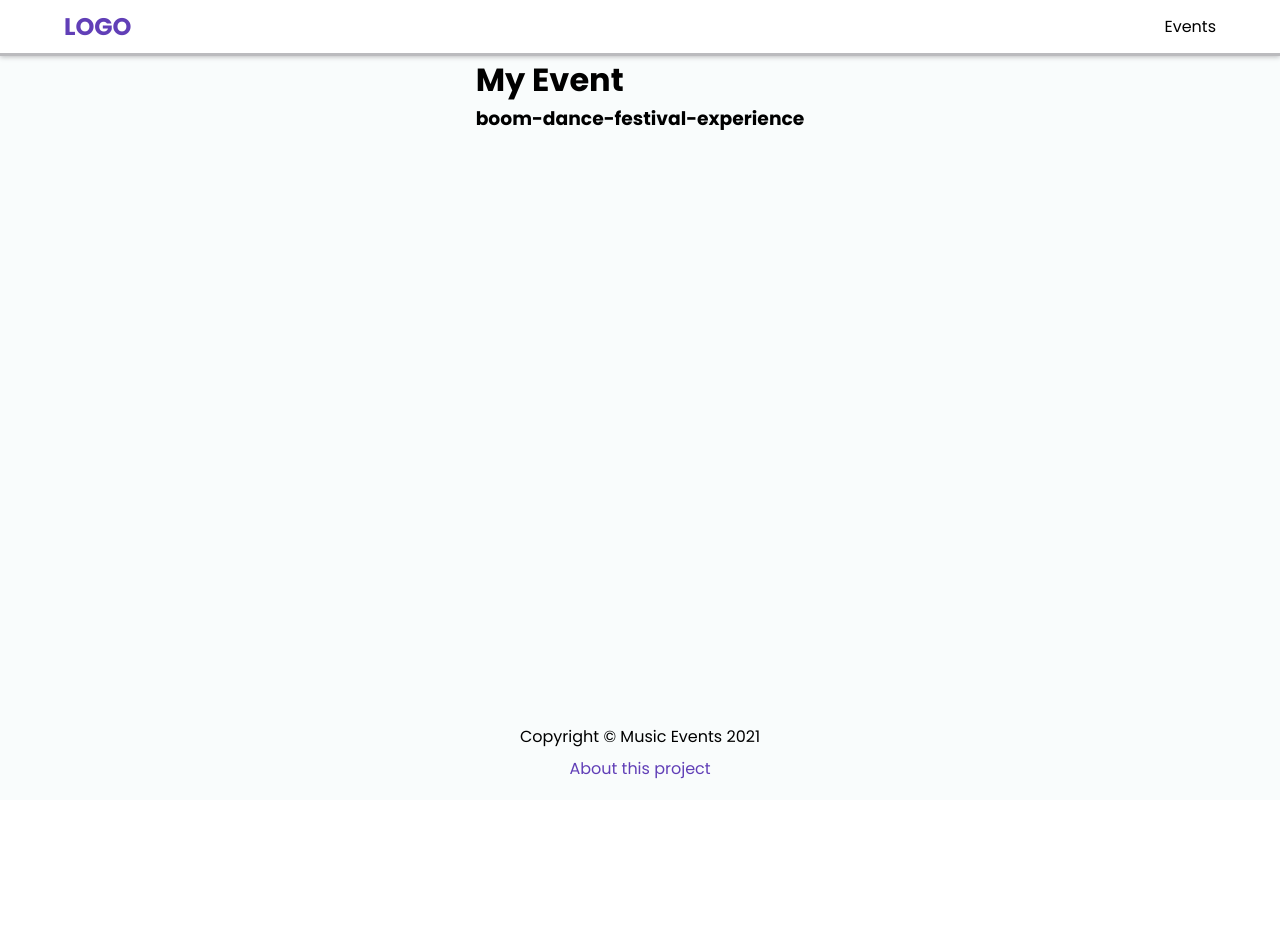
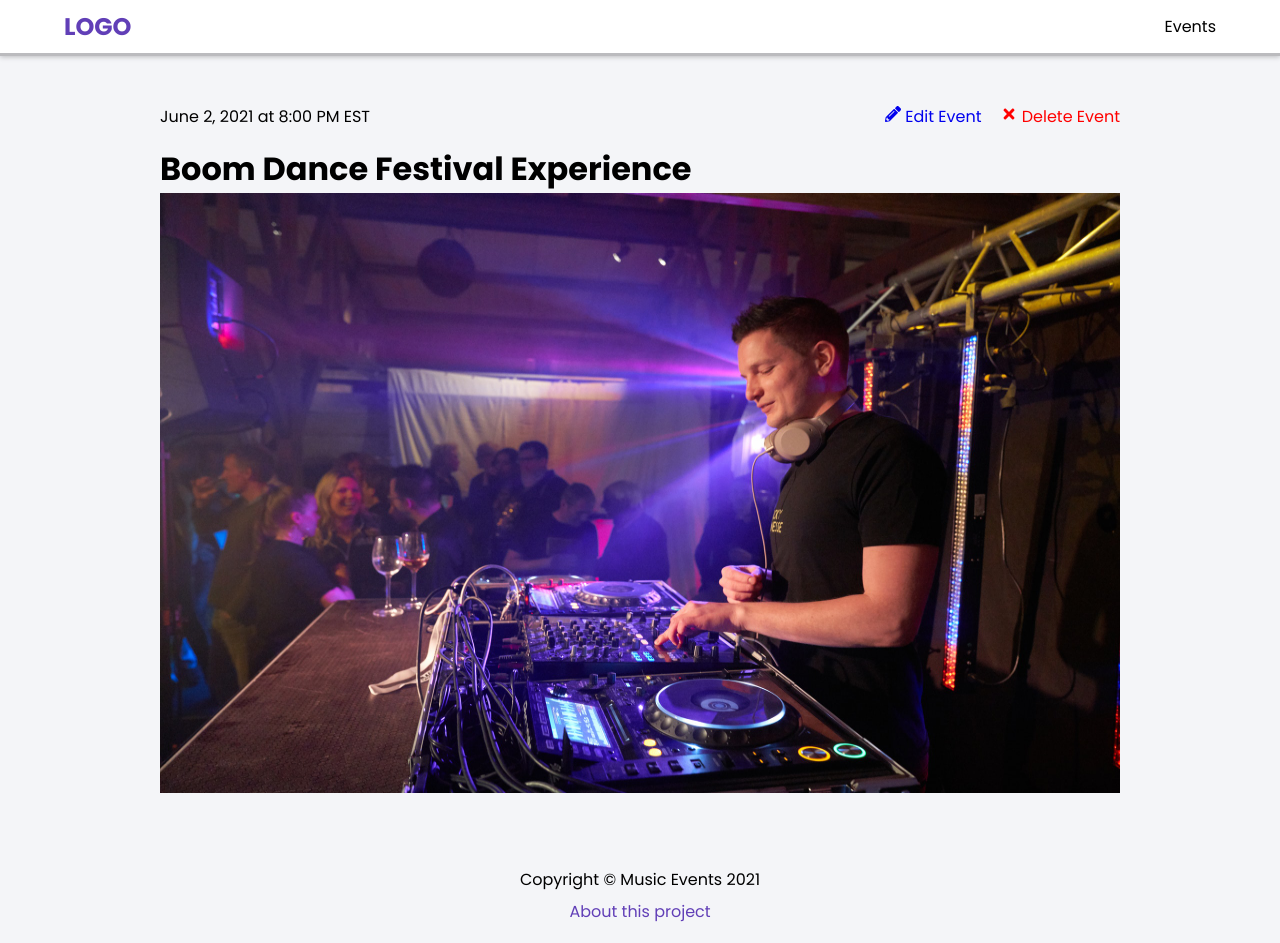
Before and after one commit to MaciejMondalski/Music-Events-App, a Next.js app: page /events/boom-dance-festival-experience in a window 1280 px wide. Before the commit the page ends 800 px from the top, so only its background shows below. Built offline with nearby package versions, Linux system fonts and the light colour scheme; no server answers.

Commit message:
slug design

```diff
--- a/pages/events/[slug].js
+++ b/pages/events/[slug].js
@@ -1,21 +1,81 @@
-import { useRouter } from "next/router";
+import { FaPencilAlt, FaTimes } from "react-icons/fa";
+import { API_URL } from "@/config/index";
+import styled from "styled-components";
+import Link from "next/link";
+import Image from "next/image";
 
-const EventPage = () => {
-  const router = useRouter();
+const EventPage = ({ evt }) => {
+  const deleteEvent = (e) => {};
 
   return (
-    <div>
-      <h1>My Event</h1>
-      <h3>{router.query.slug}</h3>
-    </div>
+    <StyledEventPage>
+      <div className='event-head'>
+        <span>
+          {evt.date} at {evt.time}
+        </span>
+        <div className='options'>
+          <Link href={`/events/edit/${evt.id}`}>
+            <a>
+              <FaPencilAlt /> Edit Event
+            </a>
+          </Link>
+          <a href='#' className='delete' onClick={deleteEvent}>
+            <FaTimes /> Delete Event
+          </a>
+        </div>
+      </div>
+      <h1>{evt.name}</h1>
+      {evt.image && (
+        <div className='image'>
+          <Image src={evt.image} width={960} height={600} />
+        </div>
+      )}
+    </StyledEventPage>
   );
 };
 
-export const getServerSideProps = async ({ query: { slug } }) => {
-  console.log(slug);
+export const getStaticPaths = async () => {
+  const res = await fetch(`${API_URL}/api/events`);
+  const events = await res.json();
+
+  const paths = events.map((evt) => ({
+    params: { slug: evt.slug },
+  }));
+
   return {
-    props: {},
+    paths,
+    fallback: true,
   };
 };
 
+export const getStaticProps = async ({ params: { slug } }) => {
+  const res = await fetch(`${API_URL}/api/events/${slug}`);
+
+  const events = await res.json();
+
+  return {
+    props: {
+      evt: events[0],
+    },
+  };
+};
+
+const StyledEventPage = styled.div`
+  margin: 3rem;
+
+  .event-head {
+    display: flex;
+    justify-content: space-between;
+    margin-bottom: 1rem;
+    a {
+      text-decoration: none;
+    }
+  }
+
+  .delete {
+    margin-left: 20px;
+    color: red;
+  }
+`;
+
 export default EventPage;
--- a/pages/index.js
+++ b/pages/index.js
@@ -45,10 +45,10 @@ const StyledHome = styled.div`
     justify-content: center;
     width: 90vw;
     align-items: center;
+		margin: 3rem;
 
-    h1 {
-      margin: 1rem;
-    }
+
+
 
     .btn-secondary {
       margin: 1rem 0;
--- a/styles/GlobalStyle.js
+++ b/styles/GlobalStyle.js
@@ -14,9 +14,8 @@ const GlobalStyle = createGlobalStyle`
   display: flex;
 	flex-direction: column;
 	align-items: center;
-	background:#f9fcfc;
-	min-height:100vh
-
+	background:#f4f5f8;
+	min-height:100vh;
 }
 
 .content {
```
